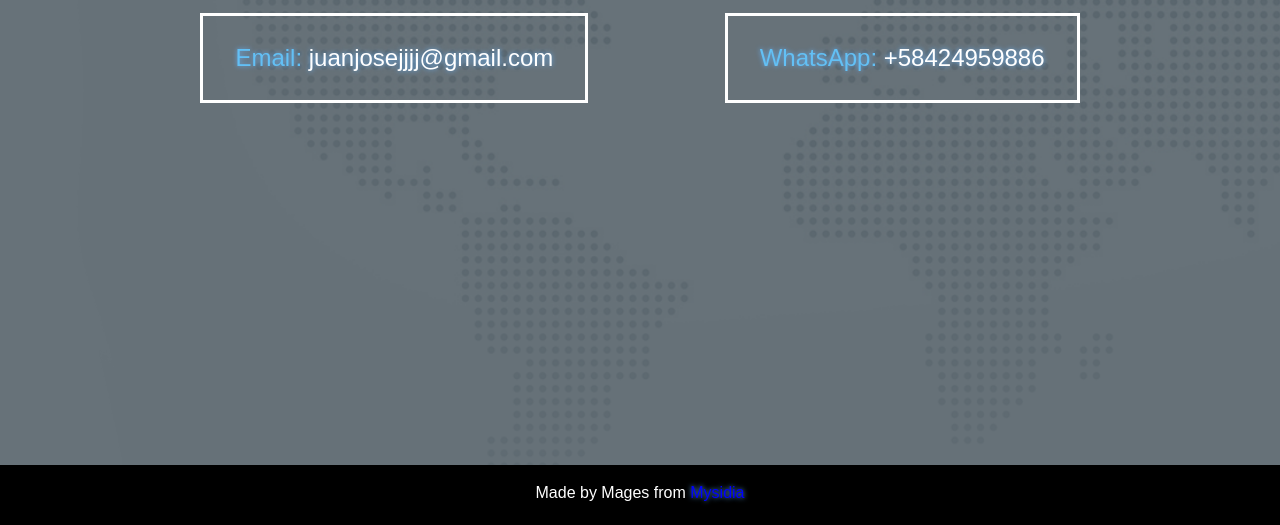
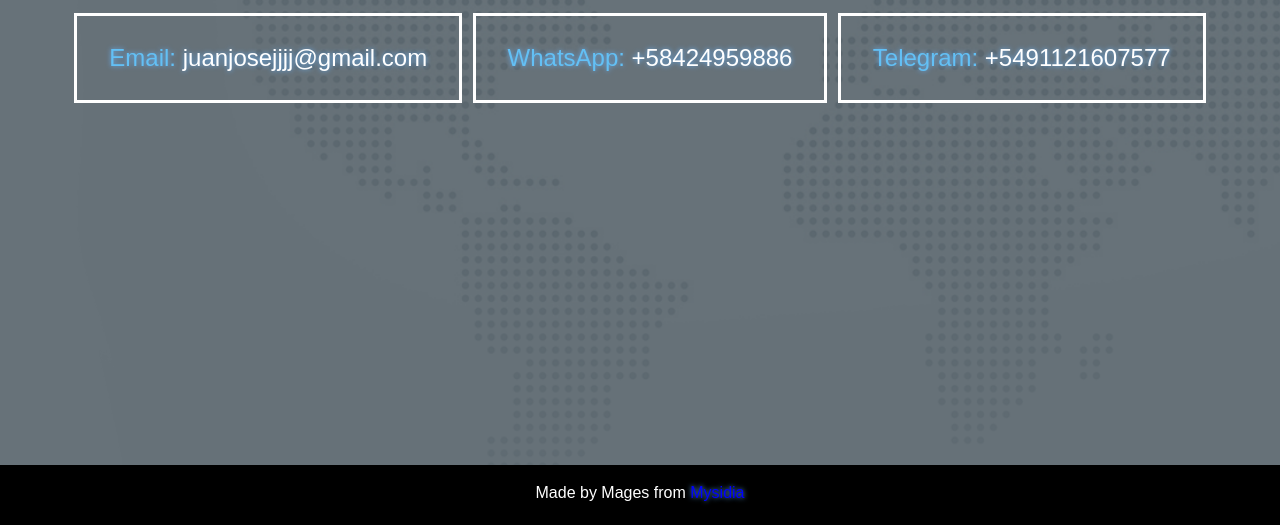
Before and after one commit to MS-2/me, a website: page dist/contact.html in a window 1280 px wide. Shown: the part 275-800 px from the top of the page. Drawn offline with Linux system fonts and the light colour scheme.

Commit message:
contact add telegram

```diff
--- a/dist/contact.html
+++ b/dist/contact.html
@@ -48,15 +48,21 @@
         <div class=boxes>
             <div>
                 <a href="https://mail.google.com" target="_blank">
-                <span class="text-secondary">Email:
-                </span>juanjosejjjj@gmail.com
+                    <span class="text-secondary">Email:
+                    </span>juanjosejjjj@gmail.com
                 </a>
             </div>
             <div>
                 <a href="https://api.whatsapp.com/send?phone=584249598876&text=Hola!%20buenos%20dias" target="_blank">
-                <span class="text-secondary">WhatsApp:
-                </span>+58424959886
+                    <span class="text-secondary">WhatsApp:
+                    </span>+58424959886
                </a>
+            </div>
+            <div>
+                <a href="https://t.me/mssi3" target="_blank">
+                    <span class="text-secondary">Telegram:
+                    </span>+5491121607577
+                </a>
             </div>
         </div>
 
```
